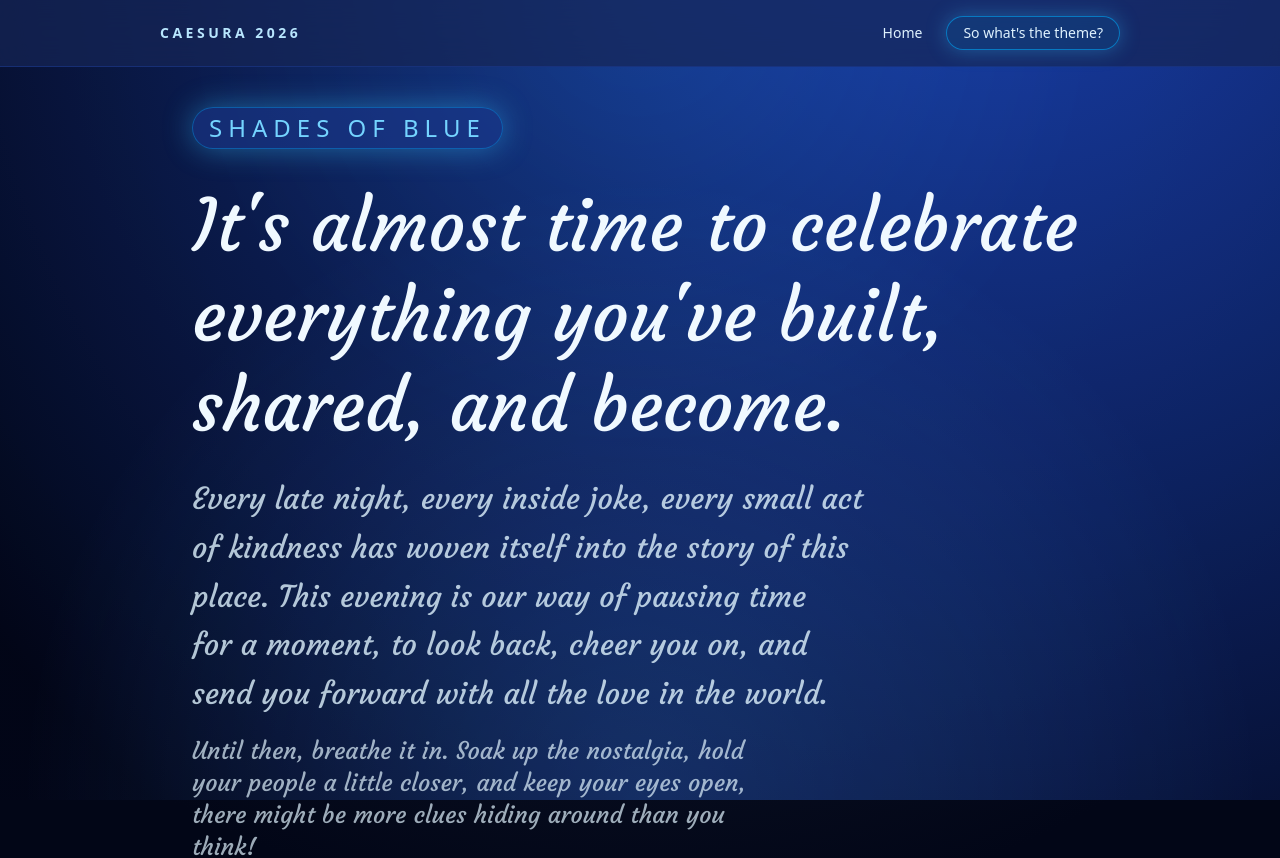
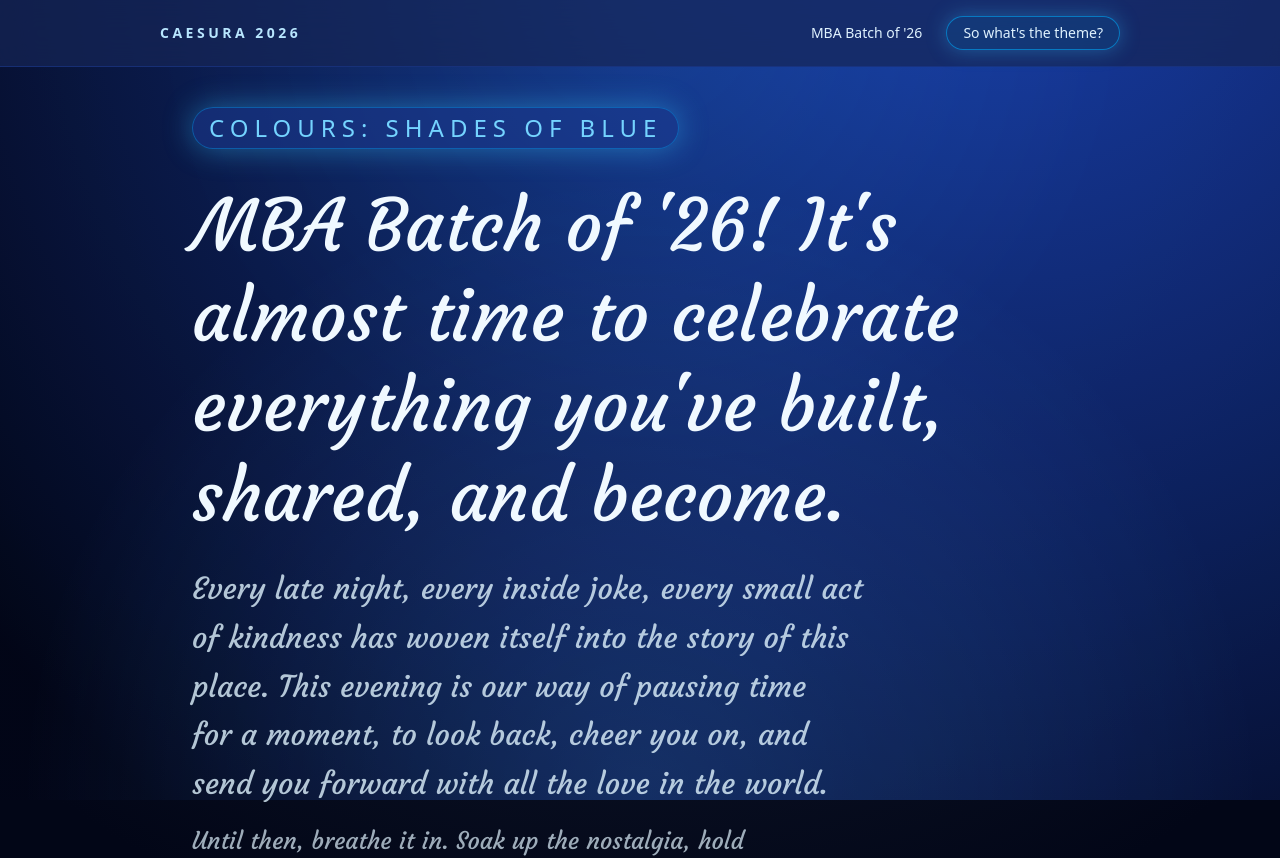
Before and after one commit to AidenCipher/Caesura, a Next.js app: page / in a window 1280 px wide. Shown: the top 858 px of the page. Built offline with nearby package versions, Linux system fonts and the light colour scheme.

Commit message:
Update farewell message and theme references in page.tsx and Navbar; enhance ThemePage title for clarity.

```diff
--- a/src/app/page.tsx
+++ b/src/app/page.tsx
@@ -7,12 +7,12 @@ export default function Home() {
       {/* Scroll-down section: farewell message */}
       <section className="w-full max-w-4xl pb-16 text-center sm:mx-auto sm:text-left">
         <div className="inline-flex rounded-full border border-sky-500/40 bg-blue-900/60 px-4 py-1 text-2xl font-medium uppercase tracking-[0.25em] text-sky-300 shadow-[0_0_30px_rgba(56,189,248,0.45)]">
-          Shades of Blue
+          Colours: Shades of Blue
         </div>
 
         <h2 className="mt-8 text-balance font-cursive text-5xl leading-tight text-sky-50 sm:text-6xl lg:text-7xl">
-          It&apos;s almost time to celebrate everything you&apos;ve built, shared,
-          and become.
+            MBA Batch of &apos;26! It&apos;s almost time to celebrate everything you&apos;ve built, shared,
+        and become.
         </h2>
 
         <p className="mt-6 max-w-2xl text-balance font-cursive text-2xl leading-relaxed text-sky-100/80 sm:text-3xl">
--- a/src/app/theme/page.tsx
+++ b/src/app/theme/page.tsx
@@ -55,7 +55,7 @@ export default function ThemePage() {
       <section className="w-full max-w-3xl space-y-8 text-center sm:text-left">
         <div className="space-y-4">
           <h2 className="font-cursive text-4xl leading-tight text-sky-50 sm:text-5xl">
-            Can you guess the theme from this video?
+            Christite! Can you guess the theme from this video?
           </h2>
           <p className="font-cursive text-xl text-sky-100/80 sm:text-2xl">
             Watch closely, listen carefully, and trust your instincts. Drop
--- a/src/components/Navbar.tsx
+++ b/src/components/Navbar.tsx
@@ -15,7 +15,7 @@ export function Navbar() {
             href="/"
             className="text-sky-100 hover:text-sky-300 transition-colors"
           >
-            Home
+            MBA Batch of &apos;26
           </Link>
           <Link
             href="/theme"
```
